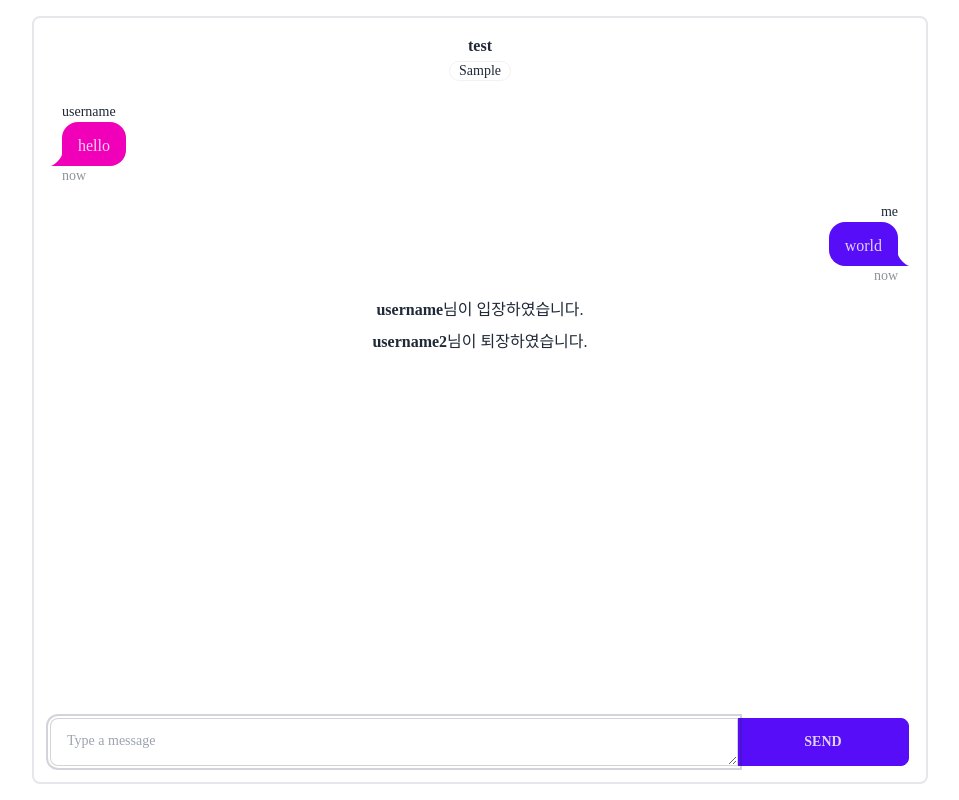
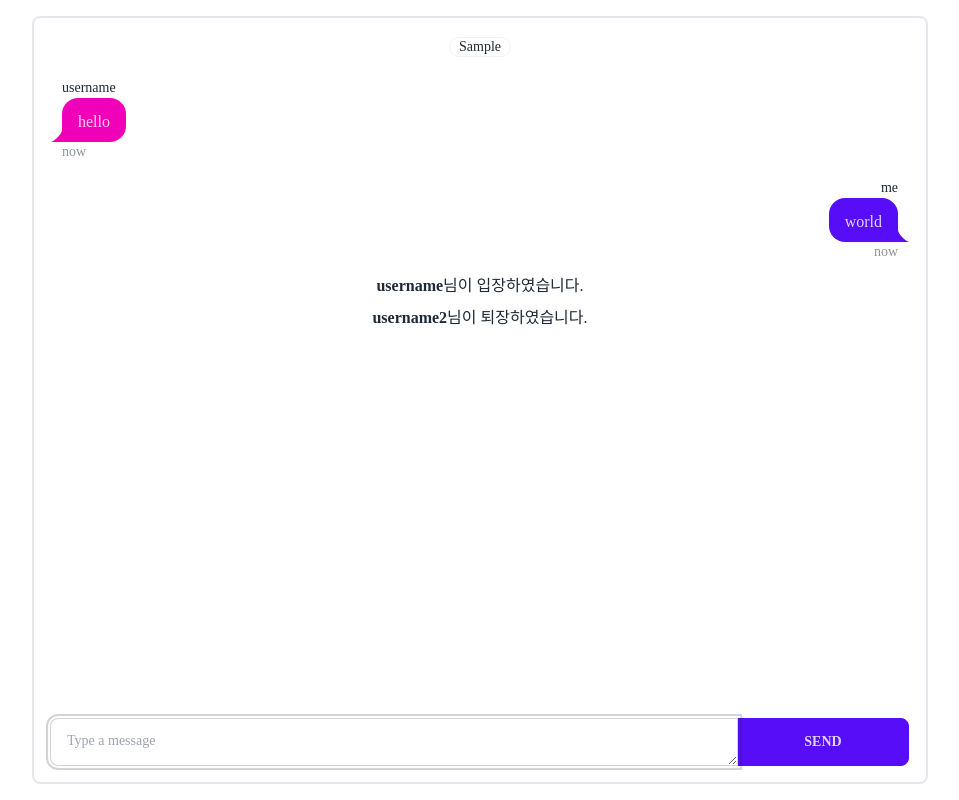
Before and after one commit to kc-softmax/arbiter, a Next.js app in the folder example/chat-example/: page / in a window 1280 px wide. Both pictures are taken after typing "Sample" into the empty fields and a click on the button "START CHAT". Shown: the whole page, without its empty margins (160-1119 px from the left). Built offline with nearby package versions, Linux system fonts and the light colour scheme; no server answers.

Commit message:
[ADD] useChat 커스텀 훅 추가

```diff
--- /dev/null
+++ b/example/chat-example/app/hooks/useChat.tsx
@@ -0,0 +1,96 @@
+import {
+  ChatMessage,
+  ChatSendMessage,
+  ChatSocketMessageBase,
+} from "@/@types/chat";
+import { ChatActions } from "@/const/actions";
+import { useEffect, useRef, useState } from "react";
+
+const wsHost = process.env.NEXT_PUBLIC_CHAT_WEBSOCKET_URL;
+
+export const useChat = (username: string, token: string) => {
+  const [roomId, setRoomId] = useState("");
+  const [messages, setMessages] = useState<ChatMessage[]>([]);
+  const [users, setUsers] = useState([username]);
+
+  const chatPanelRef = useRef<HTMLDivElement>(null);
+
+  if (!wsHost) {
+    throw new Error("NEXT_PUBLIC_CHAT_WEBSOCKET_URL is not defined");
+  }
+
+  const wsRef = useRef<WebSocket>(new WebSocket(`${wsHost}?token=${token}`));
+  console.log("wsRef.current :>> ", wsRef.current);
+
+  const join = () => {
+    const ws = wsRef.current;
+
+    ws.onopen = () => {
+      console.log("Chat connected");
+    };
+
+    ws.onclose = (event) => {
+      console.log("Chat disconnected");
+      if (event.code === 3000) {
+        alert("Invalid Token");
+        location.reload();
+      }
+    };
+
+    ws.onmessage = (event) => {
+      console.log("event :>> ", event);
+
+      const { action, data }: ChatSocketMessageBase = JSON.parse(event.data);
+
+      if (action === ChatActions.ROOM_JOIN) {
+        const { room_id, messages, users } = data;
+
+        setRoomId(room_id);
+        setMessages(messages);
+        setUsers(users);
+      }
+
+      if (action === ChatActions.USER_JOIN) {
+        setUsers((prev) => [...prev, data.user]);
+      }
+
+      if (action === ChatActions.USER_LEAVE) {
+        setUsers((prev) => prev.filter((user) => user !== data.user));
+      }
+
+      if (action === ChatActions.MESSAGE || action === ChatActions.CONTROL) {
+        setMessages((prev) => [...prev, data]);
+      }
+
+      chatPanelRef.current?.scrollTo({
+        top: chatPanelRef.current.scrollHeight,
+        behavior: "smooth",
+      });
+    };
+  };
+
+  const sendMessage = (message: string) => {
+    const ws = wsRef.current;
+
+    const chatData: ChatSendMessage = {
+      action: ChatActions.MESSAGE,
+      data: {
+        message,
+      },
+    };
+
+    ws.send(JSON.stringify(chatData));
+  };
+
+  useEffect(() => {
+    join();
+  }, []);
+
+  return {
+    roomId,
+    messages,
+    users,
+    chatPanelRef,
+    sendMessage,
+  };
+};
--- a/example/chat-example/components/chat/ChatBanner.tsx
+++ b/example/chat-example/components/chat/ChatBanner.tsx
@@ -1,6 +1,6 @@
 import React from "react";
 
-interface ChatBannerProps {
+export interface ChatBannerProps {
   roomId: string;
   users: string[];
 }
--- a/example/chat-example/components/chat/ChatList.tsx
+++ b/example/chat-example/components/chat/ChatList.tsx
@@ -1,10 +1,18 @@
-import React from "react";
+import React, { forwardRef } from "react";
 import { MyChatBubble, OtherChatBubble } from "./chat-bubbles";
 import ChatNotification from "./ChatNotification";
+import { ChatMessage } from "@/@types/chat";
 
-const ChatList = () => {
+interface ChatListProps {
+  messages: ChatMessage[];
+}
+
+const ChatList = forwardRef<HTMLDivElement, ChatListProps>(
+  ({ messages }, ref) => {
+    console.log("messages :>> ", messages);
+
     return (
-    <div>
+      <div ref={ref}>
         <ul className="flex flex-col gap-2">
           <li>
             <OtherChatBubble username="username" message="hello" time="now" />
@@ -21,6 +29,9 @@ const ChatList = () => {
         </ul>
       </div>
     );
-};
+  }
+);
+
+ChatList.displayName = "ChatList";
 
 export default ChatList;
--- a/example/chat-example/components/chat/ChatRoom.tsx
+++ b/example/chat-example/components/chat/ChatRoom.tsx
@@ -1,20 +1,23 @@
 import React from "react";
-import ChatBanner from "./ChatBanner";
-import { ChatInfo } from "@/@types/chat";
+import ChatBanner, { ChatBannerProps } from "./ChatBanner";
+import { ChatInfo, ChatMessage } from "@/@types/chat";
 import ChatList from "./ChatList";
 
 interface ChatRoomProps {
   chatInfo: ChatInfo;
+  bannerInfo: ChatBannerProps;
+  chatData: ChatMessage[];
+  chatListRef?: React.RefObject<HTMLDivElement>;
 }
 
-const ChatRoom = ({ chatInfo }: ChatRoomProps) => {
-  const { name } = chatInfo;
+const ChatRoom = ({ bannerInfo, chatData, chatListRef }: ChatRoomProps) => {
+  const { roomId, users } = bannerInfo;
 
   return (
     <div>
       <div className="flex flex-col gap-4">
-        <ChatBanner roomId="test" users={[name]} />
-        <ChatList />
+        <ChatBanner roomId={roomId} users={users} />
+        <ChatList ref={chatListRef} messages={chatData} />
       </div>
     </div>
   );
--- a/example/chat-example/components/panel/ChattingPanel.tsx
+++ b/example/chat-example/components/panel/ChattingPanel.tsx
@@ -1,7 +1,10 @@
 import { ChatInfo } from "@/@types/chat";
-import React from "react";
+import { useChat } from "@/app/hooks/useChat";
 import ChatInputForm from "../chat/ChatInputForm";
 import ChatRoom from "../chat/ChatRoom";
+
+const tempToken =
+  "eyJhbGciOiJIUzI1NiIsInR5cCI6IkpXVCJ9.eyJleHAiOjE2OTE0NzQxMDksInN1YiI6ImhvbmdAa2MuY29tIiwibG9naW5fdHlwZSI6ImVtYWlsIn0.tjOMAnNUG_oKf9JP4q93wI7mmOkHMF-Dn8KQtZM0mQo";
 
 interface ChattingPanelProps {
   chatInfo: ChatInfo;
@@ -9,9 +12,14 @@ interface ChattingPanelProps {
 
 const ChattingPanel = ({ chatInfo }: ChattingPanelProps) => {
   const { name } = chatInfo;
+  const { roomId, messages, users, sendMessage, chatPanelRef } = useChat(
+    name,
+    tempToken
+  );
 
   const sendChat = (message: string) => {
     console.log(name, message);
+    sendMessage(message);
   };
 
   return (
@@ -19,7 +27,15 @@ const ChattingPanel = ({ chatInfo }: ChattingPanelProps) => {
       <div className="p-4 h-screen">
         <div className="flex flex-col gap-4 justify-center items-center h-full rounded-lg border-2 max-w-4xl mx-auto p-4">
           <div className="flex-1 w-full">
-            <ChatRoom chatInfo={chatInfo} />
+            <ChatRoom
+              chatInfo={chatInfo}
+              bannerInfo={{
+                roomId,
+                users,
+              }}
+              chatData={messages}
+              chatListRef={chatPanelRef}
+            />
           </div>
           <div className="w-full">
             <ChatInputForm sendChat={sendChat} />
--- /dev/null
+++ b/example/chat-example/const/actions.ts
@@ -0,0 +1,10 @@
+export const ChatActions = {
+  ROOM_JOIN: "room_join",
+  USER_JOIN: "user_join",
+  USER_LEAVE: "user_leave",
+  ERROR: "error",
+  MESSAGE: "message",
+  CONTROL: "control",
+} as const;
+
+export type ChatActionType = (typeof ChatActions)[keyof typeof ChatActions];
```
Also changed, not shown: example/chat-example/@types/chat.ts (+53 -0 lines), 1 other file (tests, documents, lock files or other folders). Lines whose indentation alone changed are shown as unchanged.
